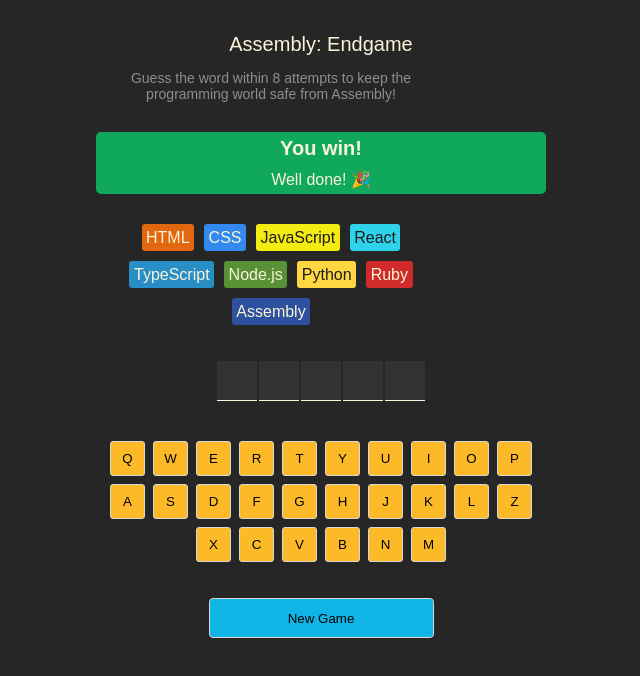
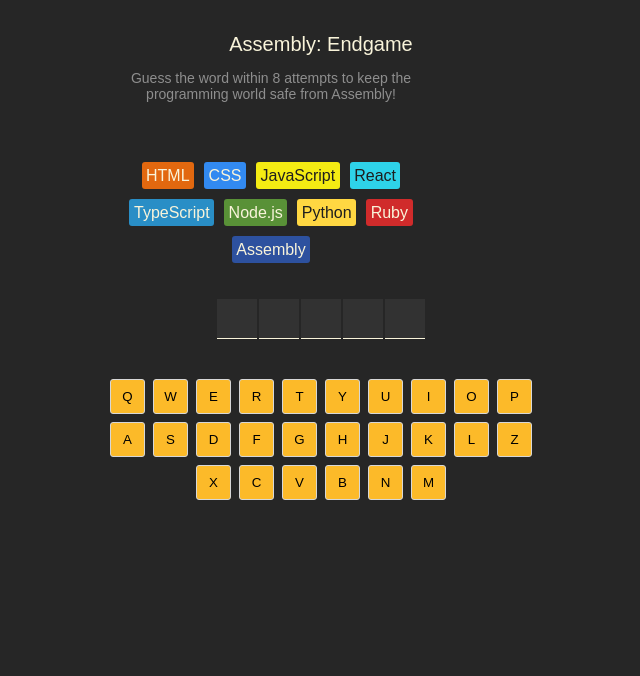
Before and after one commit to mukunda001/RE.MEME, a React (Vite) app: page / in a window 1280 px wide. Shown: the top 676 px of the page, without its empty margins (319-959 px from the left). Built offline with nearby package versions, Linux system fonts and the light colour scheme.

Commit message:
Determining gamestatus and conditional rendering the result

```diff
--- a/src/App.jsx
+++ b/src/App.jsx
@@ -11,9 +11,14 @@
 
     //Derived Values
     const wrongGuessCount = guessedtLetter.filter(letter => !currentWord.includes(letter)).length
+    const isGameWon = currentWord.split("").every(letter => guessedtLetter.includes(letter))
+    const isGameLost = wrongGuessCount >= languages.length -1
+    const isGameOver = isGameWon || isGameLost
 
     //Static Values
     const alphabet = "qwertyuiopasdfghjklzxcvbnm"
+
+
 
     function addGuessedLetter(letter){
         setGuessedLetter(prev => prev.includes(letter)? prev : [...prev, letter])
@@ -52,6 +57,9 @@
             (<span key = {index}>{guessedtLetter.includes(letter) &&currentWord.includes(letter)? letter.toUpperCase() : ""}</span>)
         )
 
+        const gameStatusClass = clsx("game-status",
+                                { won:isGameWon, lost:isGameLost})
+
     return (
         <main>
             <header>
@@ -59,9 +67,21 @@
                 <p>Guess the word within 8 attempts to keep the
                 programming world safe from Assembly!</p>
             </header>
-            <section className="game-status">
-                <h2>You win!</h2>
-                <p>Well done! 🎉</p>
+            <section className={gameStatusClass}>
+                {isGameOver?
+                (isGameWon?(
+                    <>
+                    <h2>You win!</h2>
+                     <p>Well done! 🎉</p>
+                    </>)
+                :(
+                    <>
+                     <h2>Game over!</h2>
+                     <p>You lose! Better start learning Assembly 😭</p>
+                    </>
+                ))
+                : null
+                }
             </section>
 
             <section className= "language-chips">
@@ -76,7 +96,7 @@
                 {keys}
             </section>
 
-              <button className="new-game">New Game</button>
+             {isGameOver && <button className="new-game">New Game</button>}
 
         </main>
     )
--- a/src/index.css
+++ b/src/index.css
@@ -30,13 +30,20 @@
 }
 
 section.game-status{
-     background-color: #10A95B;
     display: flex;
     flex-direction: column;
     align-items: center;
     color:#F9F4DA;
     border-radius: 5px;
     margin-block: 30px;
+}
+
+section.game-status.won{
+    background-color: #10A95B;
+}
+
+section.game-status.lost{
+    background-color:#EC5D49;
 }
 
 section.game-status > h2{
```
